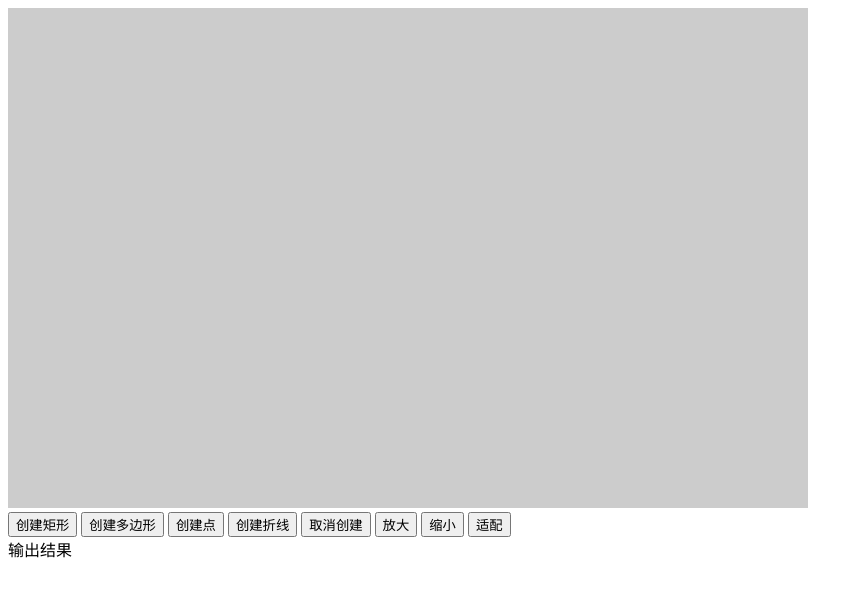
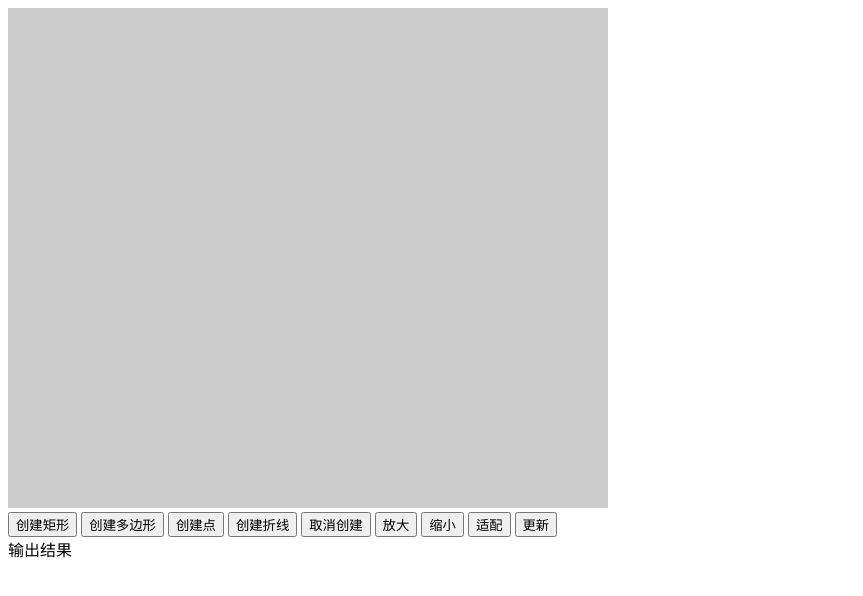
Before and after one commit to heylight/canvas-select, a website: page index.html in a window 1280 px wide. Shown: the whole page, without its empty margins (0-863 px from the left). Drawn offline with Linux system fonts and the light colour scheme.

Commit message:
docs: update

```diff
--- a/index.html
+++ b/index.html
@@ -14,7 +14,7 @@
 </head>
 
 <body>
-  <canvas width="800" height="500" class="container"></canvas>
+  <canvas width="600" height="500" class="container"></canvas>
   <div>
     <button onclick="change(1)">创建矩形</button>
     <button onclick="change(2)">创建多边形</button>
@@ -24,6 +24,7 @@
     <button onclick="zoom(true)">放大</button>
     <button onclick="zoom(false)">缩小</button>
     <button onclick="fitting()">适配</button>
+    <button onclick="update()">更新</button>
   </div>
   <div>输出结果</div>
   <pre></pre>
@@ -64,6 +65,9 @@
   function fitting() {
     canvasSelect.fitZoom();
   }
+  function update() {
+    canvasSelect.update();
+  }
 </script>
 
 </html>
```
Also changed, not shown: package.json (+5 -3 lines), README.md, example.png (added), one.jpg (deleted).
